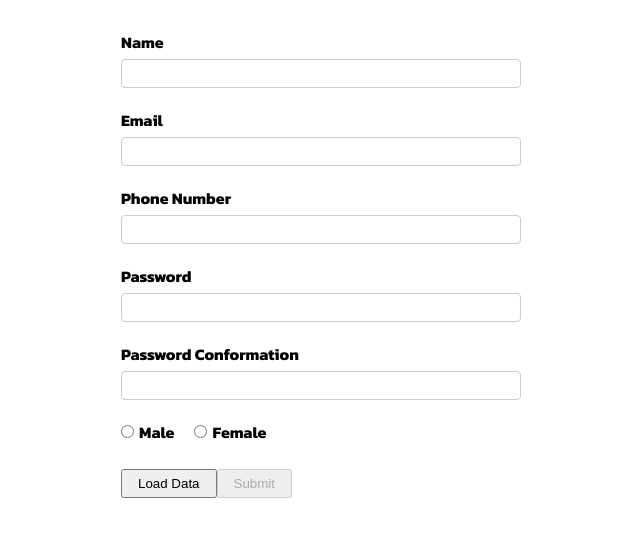
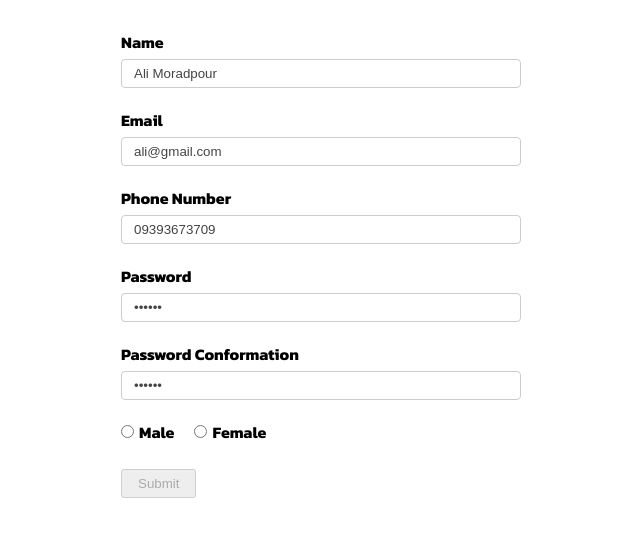
Before and after one commit to AliMoradpour/reactFormValidation, a React (Create React App) app: page / in a window 1280 px wide. Shown: the top 536 px of the page, without its empty margins (319-959 px from the left). Built offline with nearby package versions, Linux system fonts and the light colour scheme; data requests are answered from the project's data file; the HTML template or start-up script is replaced by a standard one.

Commit message:
load data from json-server with axios

```diff
--- /dev/null
+++ b/db.json
@@ -0,0 +1,13 @@
+{
+  "users": [
+    {
+      "id": "1",
+      "name": "Ali Moradpour",
+      "email": "ali@gmail.com",
+      "number": "09393673709",
+      "password": "Ali!2#",
+      "passwordConfirm": "Ali!2#",
+      "gendere": "0"
+    }
+  ]
+}
--- a/package.json
+++ b/package.json
@@ -3,7 +3,9 @@
   "version": "0.1.0",
   "private": true,
   "dependencies": {
+    "axios": "^1.3.5",
     "formik": "^2.2.9",
+    "json-server": "^0.17.3",
     "react": "^18.2.0",
     "react-dom": "^18.2.0",
     "react-scripts": "5.0.1",
--- a/src/components/SignUpForm.jsx
+++ b/src/components/SignUpForm.jsx
@@ -1,5 +1,6 @@
+import axios from "axios";
 import { useFormik } from "formik";
-import { useState } from "react";
+import { useEffect, useState } from "react";
 import * as Yup from "yup";
 
 const savedData = {
@@ -57,6 +58,13 @@ const SignUpForm = () => {
     validateOnMount: true,
     enableReinitialize: true,
   });
+
+  useEffect(() => {
+    axios
+      .get("http://localhost:3001/users/1")
+      .then((res) => setFormValues(res.data))
+      .catch((err) => console.log(err.message));
+  }, []);
 
   return (
     <div>
@@ -128,7 +136,6 @@ const SignUpForm = () => {
           />
           <label htmlFor="1">Female</label>
         </div>
-        <button onClick={() => setFormValues(savedData)}>Load Data</button>
         <button type="submit" disabled={!formik.isValid}>
           Submit
         </button>
```
Also changed, not shown: 1 other file (tests, documents, lock files or other folders).
